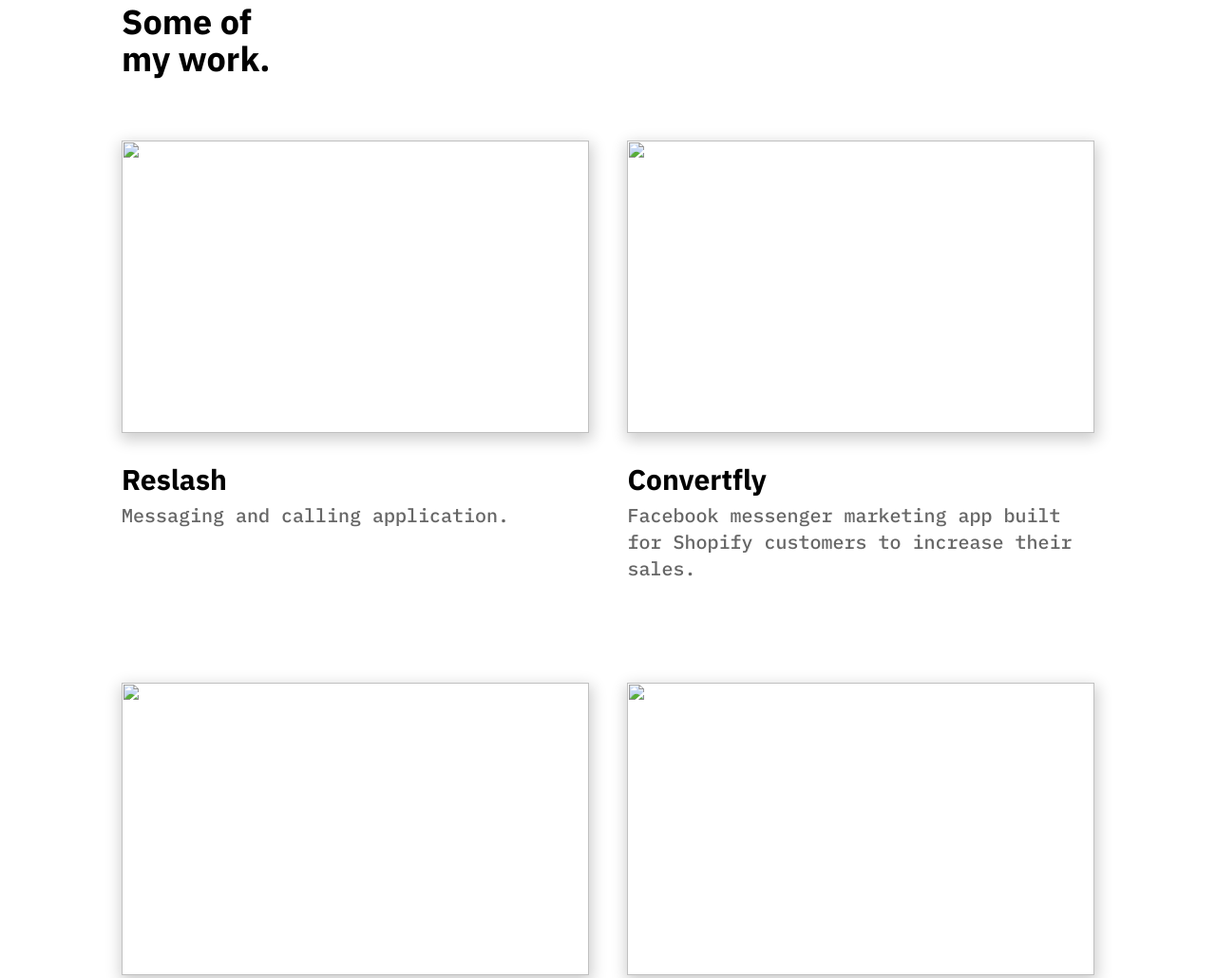
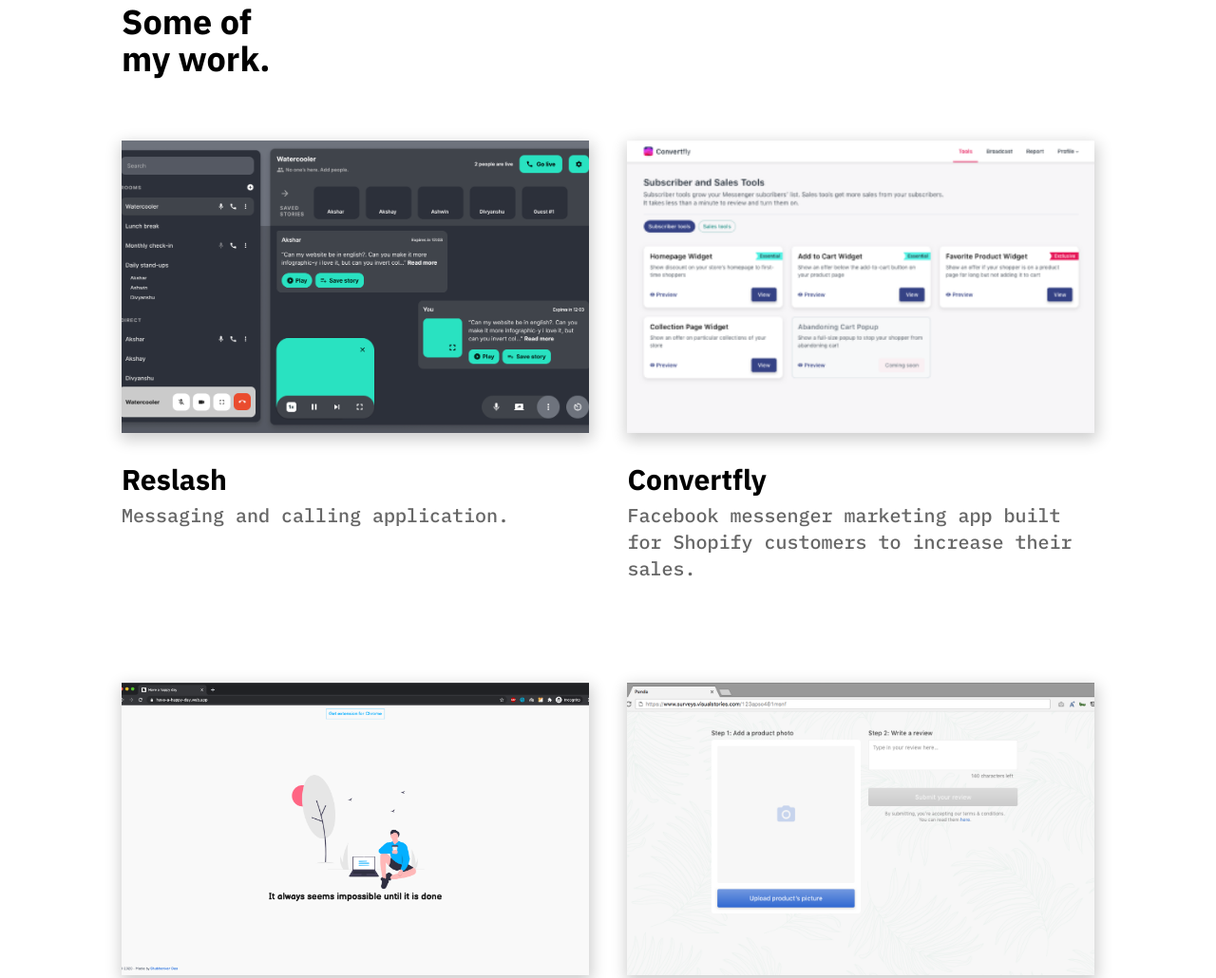
Before and after one commit to ShubhankarDas/portfoliov3, a Gatsby site: page / in a window 1280 px wide. Shown: the part 846-1876 px from the top of the page at 95% size. Built offline with nearby package versions, Linux system fonts and the light colour scheme; Gatsby itself is replaced by a stand-in of ours.

Commit message:
Fixed work image links

```diff
--- a/src/components/work.js
+++ b/src/components/work.js
@@ -53,7 +53,7 @@ const Work = () => {
             <WorkItem
               title={edge.node.frontmatter.title}
               description={edge.node.frontmatter.description}
-              image={edge.node.frontmatter.bannerImage}
+              image={edge.node.frontmatter.bannerImage.childImageSharp.fluid}
               bannerColor={edge.node.frontmatter.bannerColor}
               key={edge.node.frontmatter.title}
               onClickCallback={() =>
```
